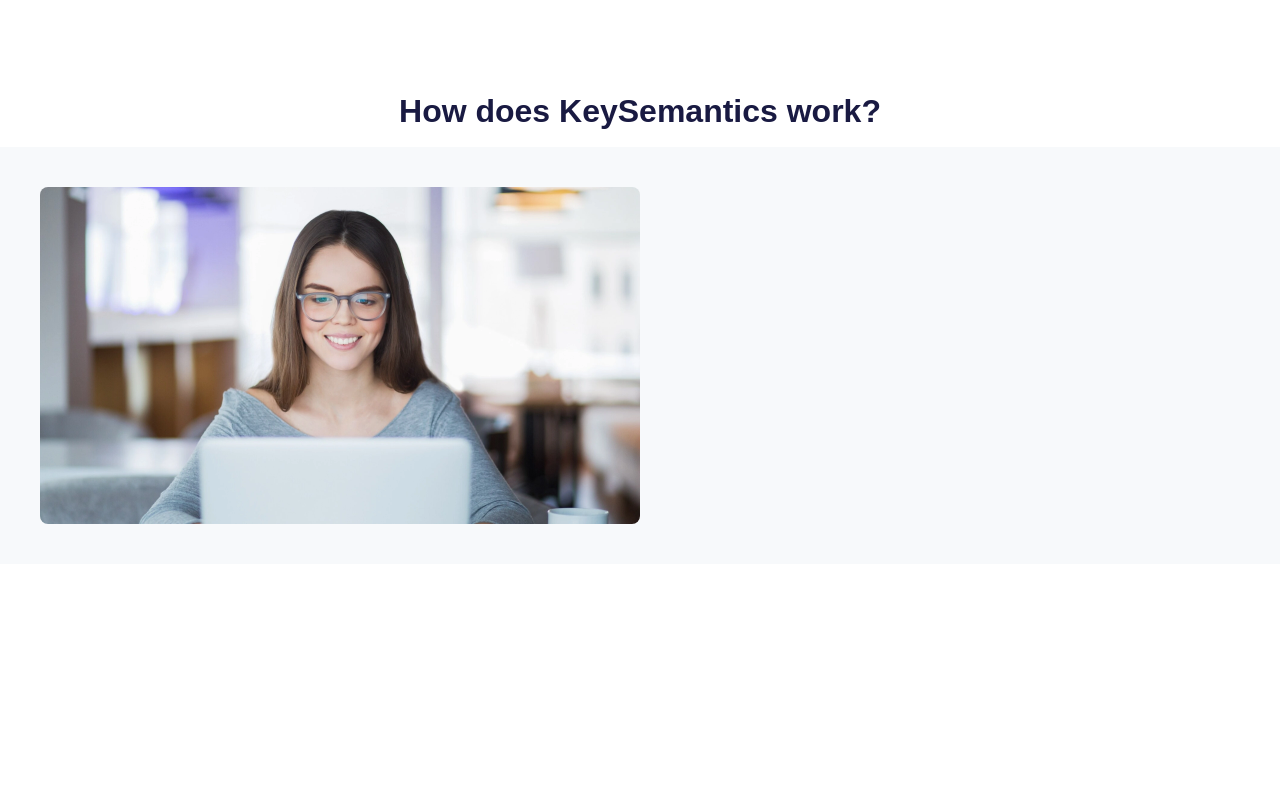
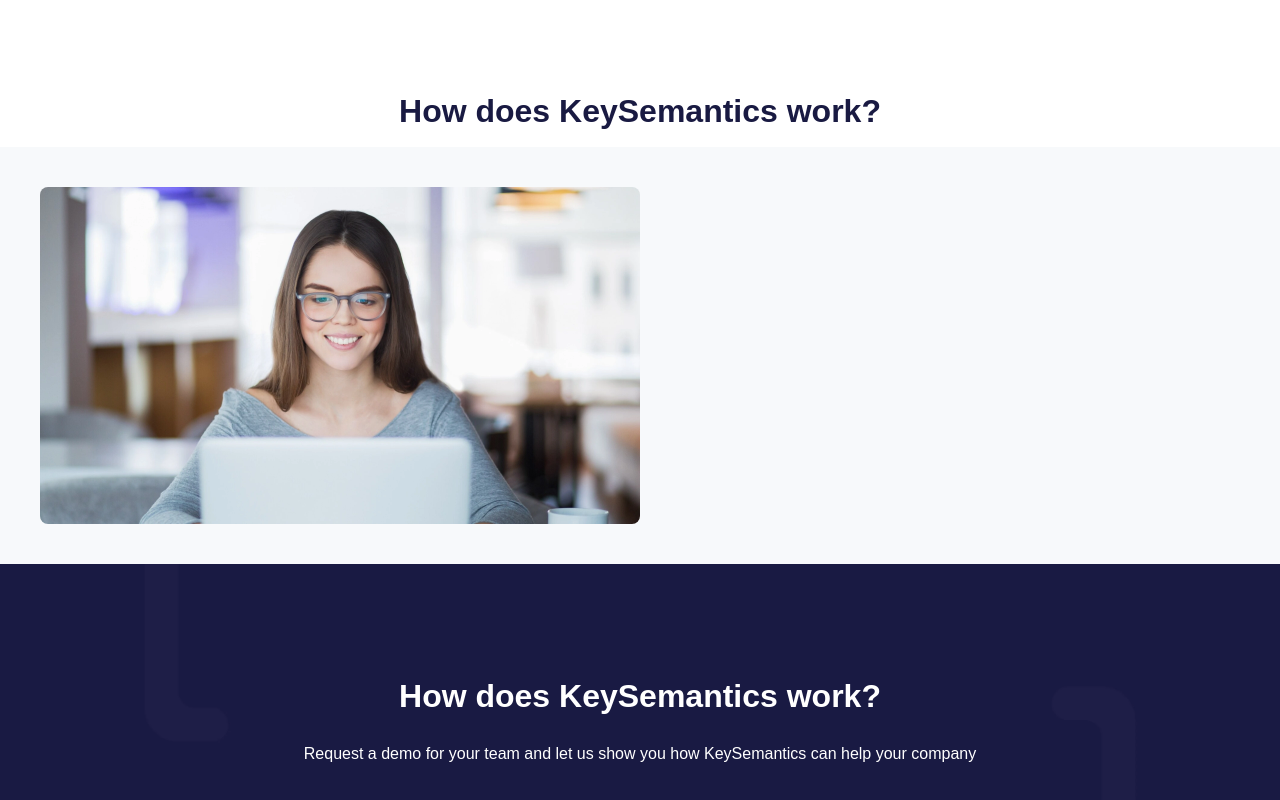
Before and after one commit to Raghav-558/Key-Semantics, a React (Create React App) app: page / in a window 1280 px wide. Shown: the part 931-1731 px from the top of the page. Before the commit the page ends 1495 px from the top, so only its background shows below. Built offline with nearby package versions, Linux system fonts and the light colour scheme.

Commit message:
create footer section

```diff
--- a/src/App.js
+++ b/src/App.js
@@ -1,4 +1,5 @@
 import './App.css';
+import Footer from './common/Footer';
 import Hero from './components/Hero';
 import KeyFaq from './components/KeyFaq';
 import KeyWork from './components/KeyWork';
@@ -8,7 +9,8 @@
     <div>
       <Hero />
       <KeyWork />
-      <KeyFaq/>
+      <KeyFaq />
+      <Footer/>
     </div>
   );
 }
--- a/src/common/Description.jsx
+++ b/src/common/Description.jsx
@@ -1,8 +1,10 @@
 import React from 'react'
 
-const Description = () => {
+const Description = ({ text, myClass }) => {
   return (
-    <div>Description</div>
+    <p className={`font-normal text-base leading-7 max-sm:text-sm ${myClass}`}>
+      {text}
+    </p>
   )
 }
 
--- a/src/common/Footer.jsx
+++ b/src/common/Footer.jsx
@@ -1,8 +1,15 @@
 import React from 'react'
+import SubHeading from './SubHeading'
+import Description from './Description'
 
 const Footer = () => {
   return (
-    <div>Footer</div>
+      <div className='bg-footer bg-cover bg-center bg-no-repeat py-24'>
+          <div className='max-w-[1232px] mx-auto px-4'>
+              <SubHeading text="How does KeySemantics work?" myClass="text-dark-blue text-center max-md:text-2xl max-[520px]:max-w-[320px] mx-auto text-white" />
+              <Description text="Request a demo for your team and let us show you how KeySemantics can help your company" myClass="text-white text-center pt-2"/>
+          </div>
+    </div>
   )
 }
 
--- a/tailwind.config.js
+++ b/tailwind.config.js
@@ -7,6 +7,7 @@
     extend: {
       backgroundImage: {
         "hero": "url('/public/assets/images/hero-bg.webp')",
+        "footer": "url('/public/assets/images/footer-bg.webp')"
       },
       colors: {
         "dark-blue": "#191A42",
```
